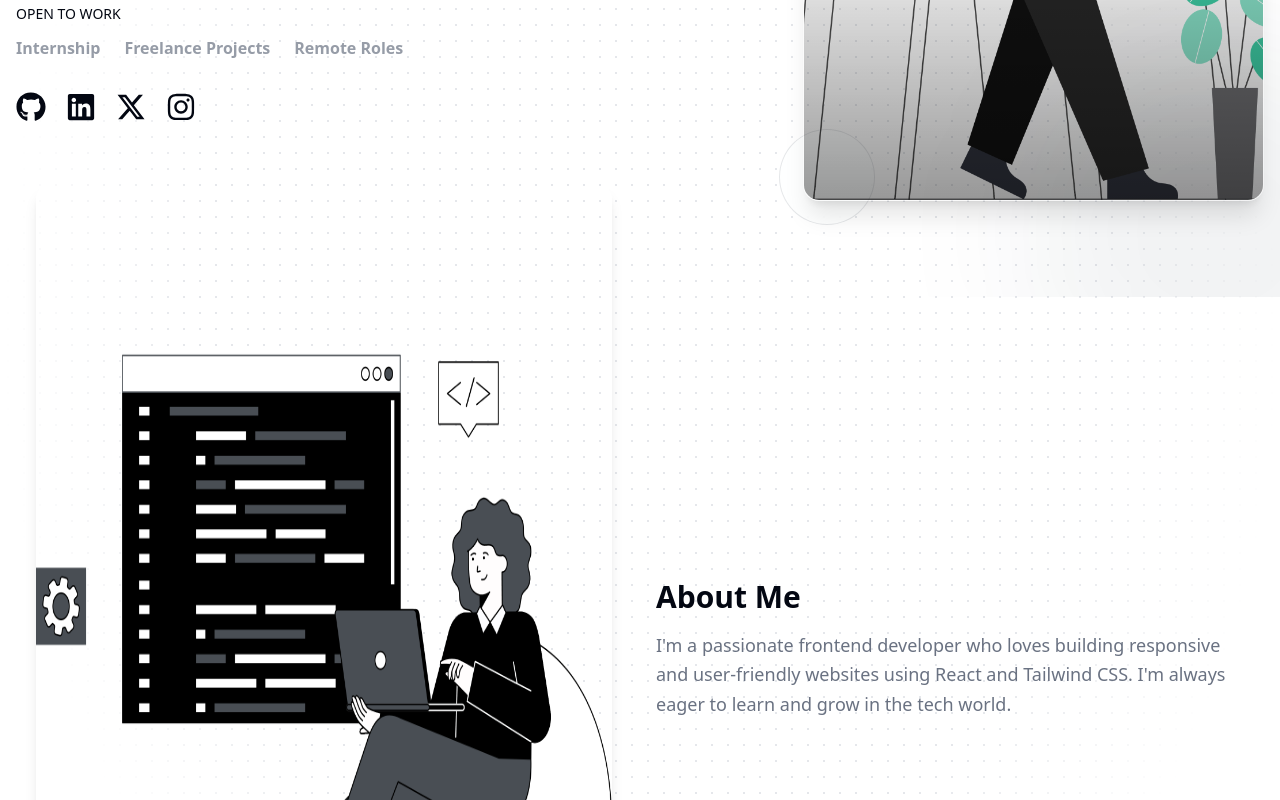
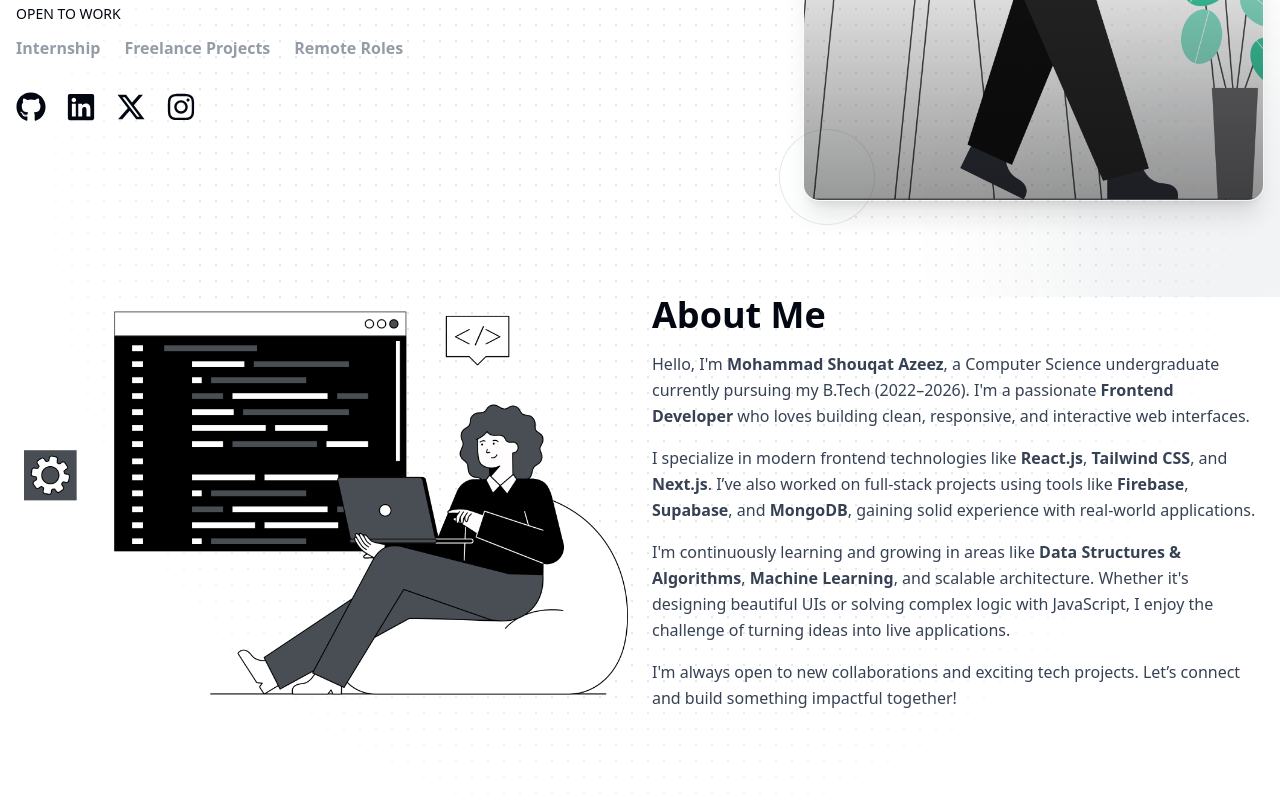
Before and after one commit to shouqatazeez/my-portfolio, a React (Vite) app: page / in a window 1280 px wide. Shown: the part 560-1360 px from the top of the page. Built offline with nearby package versions, Linux system fonts and the light colour scheme.

Commit message:
modified our about in a better way

```diff
--- a/src/pages/About.jsx
+++ b/src/pages/About.jsx
@@ -1,41 +1,46 @@
-// import React from "react";
-// import Aimg from "../assets/Aboutimg.png";
-
-// const About = () => {
-//   return (
-//     <div className=" -mt-15 flex ">
-//       <div className=" ml-36 ">
-//         <img src={Aimg} className="w-[40rem] h-[60rem]" />
-//       </div>
-//       <div className="mt-28 ml-32">
-//         <h1>About Me</h1>
-//       </div>
-//     </div>
-//   );
-// };
-
-// export default About;
-
 import React from "react";
 import Aimg from "../assets/Aboutimg.png";
 
 const About = () => {
   return (
-    <div className="flex flex-col md:flex-row items-center gap-8 px-6 py-12 -mt-40">
-      <div className=" hidden md:flex w-full md:w-1/2 justify-center">
-        <img
-          src={Aimg}
-          alt="About Me"
-          className="w-[36rem] h-[58rem] rounded-xl shadow-lg"
-        />
+    <div className="sm:flex gap-6 items-center max-w-screen-xl mx-auto px-6 py-16 md:py-20 sm:-mt-24  md:-mt-20  lg:-mt-44">
+      <div className="hidden md:block md:w-1/2">
+        <div className="image object-center text-center">
+          <img
+            src={Aimg}
+            alt="AboutImg"
+            className="w-full h-auto max-w-[40rem] max-h-[50rem] object-contain"
+          />
+        </div>
       </div>
 
-      <div className="w-full md:w-1/2 ">
-        <h2 className="text-3xl font-bold mb-4">About Me</h2>
-        <p className="text-muted-foreground text-lg leading-relaxed">
-          I'm a passionate frontend developer who loves building responsive and
-          user-friendly websites using React and Tailwind CSS. I'm always eager
-          to learn and grow in the tech world.
+      <div className="w-full md:w-1/2">
+        <h2 className="mb-4 font-bold text-3xl sm:text-4xl">About Me</h2>
+        <p className="text-gray-700 text-base leading-relaxed">
+          Hello, I'm{" "}
+          <span className="font-semibold">Mohammad Shouqat Azeez</span>, a
+          Computer Science undergraduate currently pursuing my B.Tech
+          (2022–2026). I'm a passionate <strong>Frontend Developer</strong> who
+          loves building clean, responsive, and interactive web interfaces.
+        </p>
+        <p className="mt-4 text-gray-700 text-base leading-relaxed">
+          I specialize in modern frontend technologies like{" "}
+          <strong>React.js</strong>,<strong> Tailwind CSS</strong>, and{" "}
+          <strong>Next.js</strong>. I’ve also worked on full-stack projects
+          using tools like <strong>Firebase</strong>,<strong> Supabase</strong>,
+          and <strong>MongoDB</strong>, gaining solid experience with real-world
+          applications.
+        </p>
+        <p className="mt-4 text-gray-700 text-base leading-relaxed">
+          I'm continuously learning and growing in areas like
+          <strong> Data Structures & Algorithms</strong>,{" "}
+          <strong>Machine Learning</strong>, and scalable architecture. Whether
+          it's designing beautiful UIs or solving complex logic with JavaScript,
+          I enjoy the challenge of turning ideas into live applications.
+        </p>
+        <p className="mt-4 text-gray-700 text-base leading-relaxed">
+          I'm always open to new collaborations and exciting tech projects.
+          Let’s connect and build something impactful together!
         </p>
       </div>
     </div>
```
